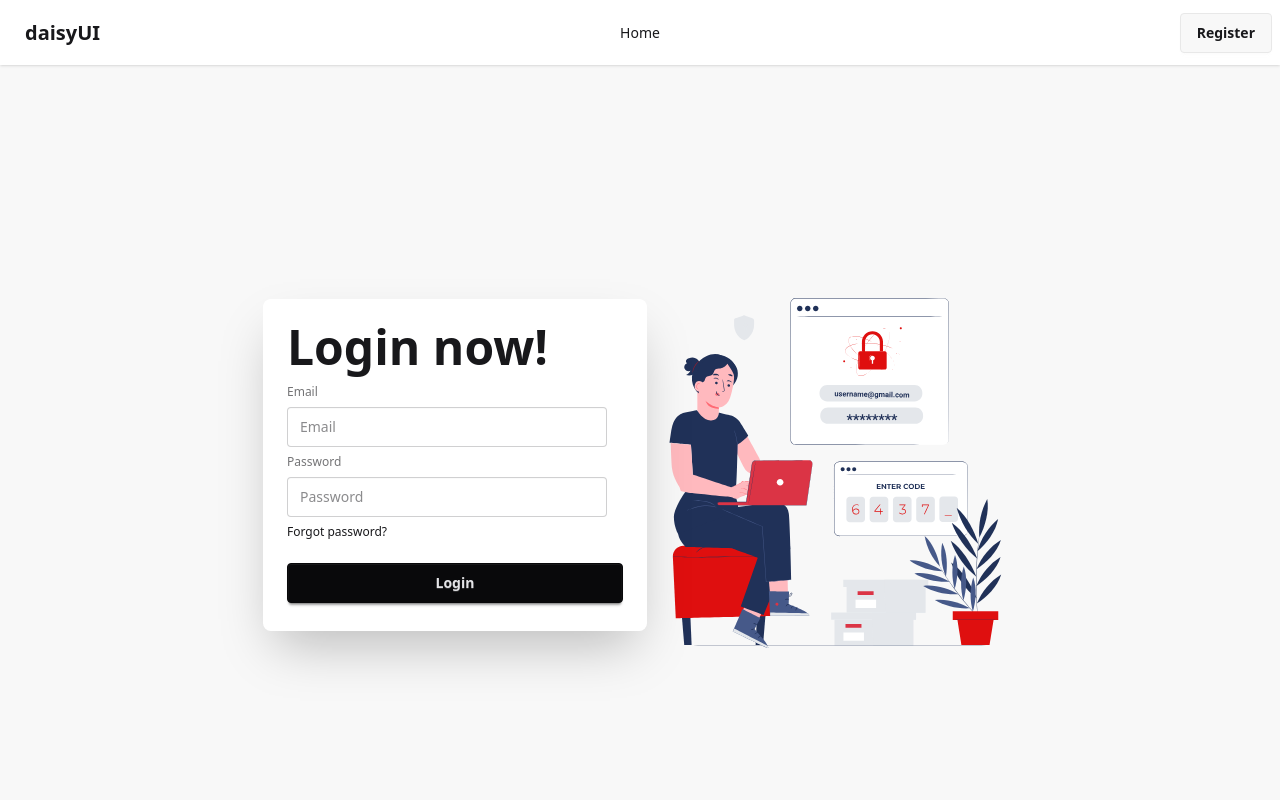
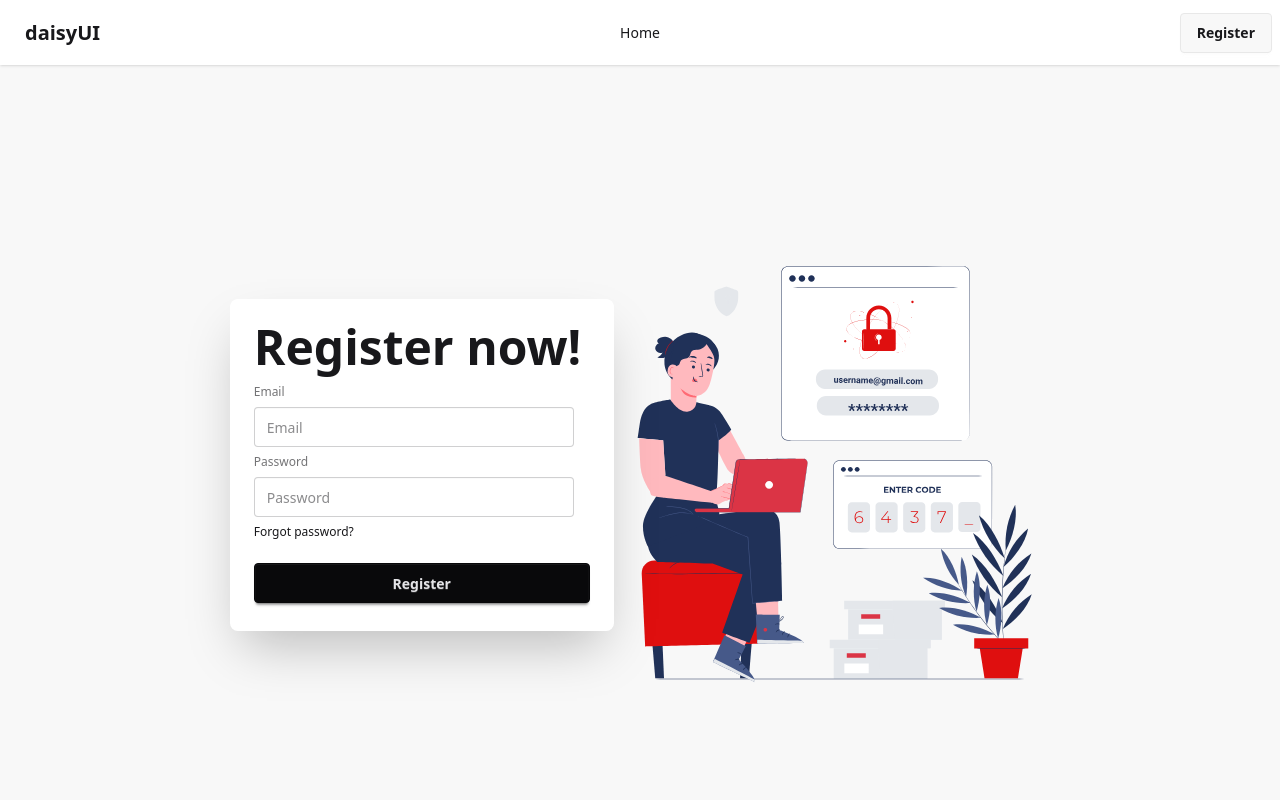
Before and after one commit to arafat22184/career-code-client, a React (Vite) app: page /register in a window 1280 px wide. Shown: the top 800 px of the page. Built offline with nearby package versions, Linux system fonts and the light colour scheme.

Commit message:
added lottie react on register page

```diff
--- a/src/Pages/Register/Register.jsx
+++ b/src/Pages/Register/Register.jsx
@@ -3,6 +3,14 @@ import React from "react";
 import registerLottie from "../../assets/lotties/register.json";
 
 const Register = () => {
+  const handleRegister = (e) => {
+    e.preventDefault();
+    const form = e.target;
+    const email = form.email.value;
+    const password = form.password.value;
+    console.log(email, password);
+  };
+
   return (
     <div className="hero bg-base-200 min-h-screen">
       <div className="hero-content flex-col lg:flex-row-reverse">
@@ -11,17 +19,30 @@ const Register = () => {
         </div>
         <div className="card bg-base-100 w-full max-w-sm shrink-0 shadow-2xl">
           <div className="card-body">
-            <h1 className="text-5xl font-bold">Login now!</h1>
+            <h1 className="text-5xl font-bold">Register now!</h1>
+            <form onSubmit={handleRegister}>
               <fieldset className="fieldset">
                 <label className="label">Email</label>
-              <input type="email" className="input" placeholder="Email" />
+                <input
+                  type="email"
+                  name="email"
+                  className="input"
+                  placeholder="Email"
+                />
                 <label className="label">Password</label>
-              <input type="password" className="input" placeholder="Password" />
+                <input
+                  type="password"
+                  name="password"
+                  className="input"
+                  autoComplete="true"
+                  placeholder="Password"
+                />
                 <div>
                   <a className="link link-hover">Forgot password?</a>
                 </div>
-              <button className="btn btn-neutral mt-4">Login</button>
+                <button className="btn btn-neutral mt-4">Register</button>
               </fieldset>
+            </form>
           </div>
         </div>
       </div>
```
Lines whose indentation alone changed are shown as unchanged.
